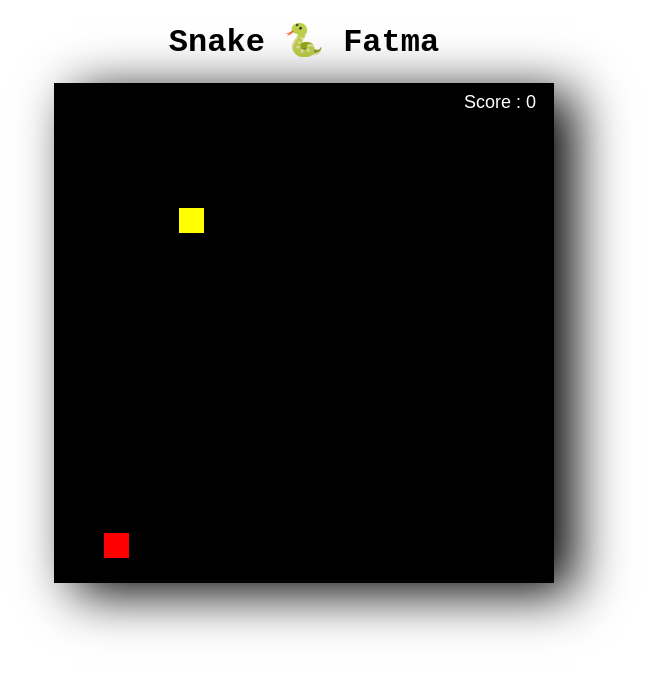
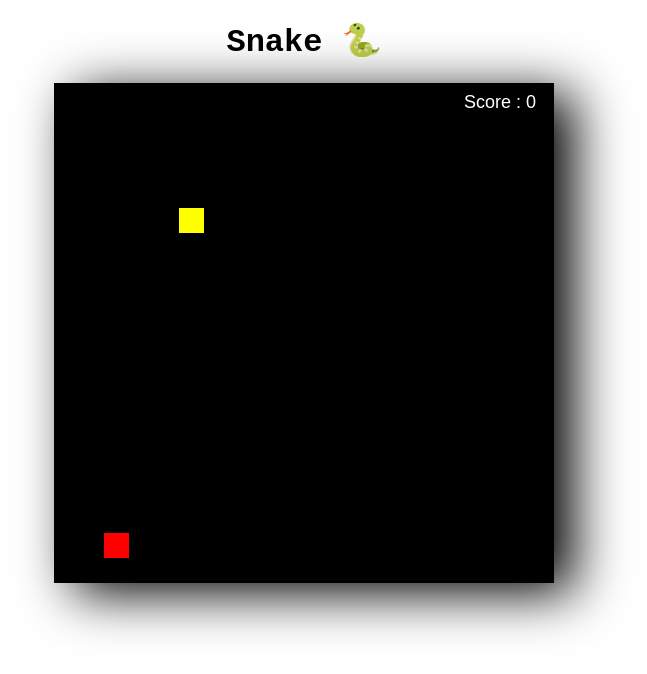
Before and after one commit to Fatma-Mahmoud-55/Snake_Game, a plain HTML site: page index.html in a window 1280 px wide. Shown: the whole page, without its empty margins (336-983 px from the left). Drawn offline with Linux system fonts and the light colour scheme.

Commit message:
Update index.html

```diff
--- a/index.html
+++ b/index.html
@@ -8,7 +8,7 @@
     <link rel="stylesheet" href="style.css">
 </head>
 <body>
-    <h1>Snake 🐍 Fatma</h1>
+    <h1>Snake 🐍 </h1>
     <canvas id="board"></canvas>
 
 
```
